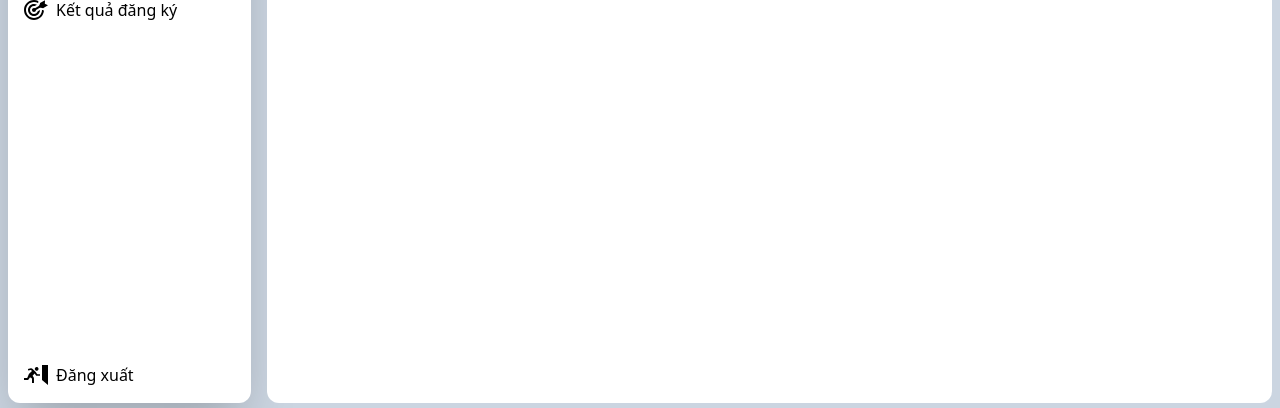
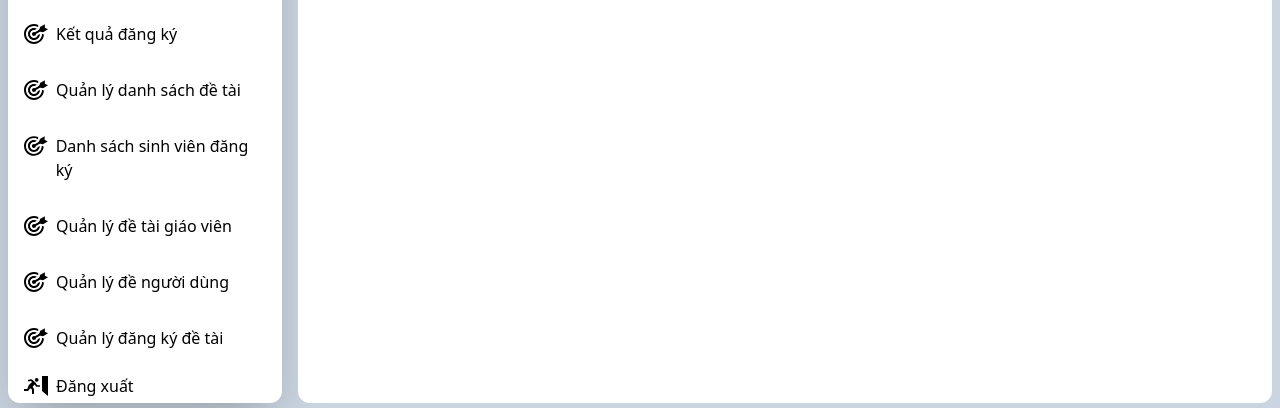
Before and after one commit to hungfq/TLCN, a Vue app in the folder packages/frontend/: page /dashboard in a window 1280 px wide. Shown: the part 405-813 px from the top of the page. Built offline with nearby package versions, Linux system fonts and the light colour scheme; what vue3-google-login, vuex-router-sync would draw is missing.

Commit message:
add sidebar

```diff
--- a/packages/frontend/package.json
+++ b/packages/frontend/package.json
@@ -36,7 +36,7 @@
     "vuex-router-sync": "^5.0.0"
   },
   "devDependencies": {
-    "@vitejs/plugin-vue": "^3.1.0",
+    "@vitejs/plugin-vue": "^3.2.0",
     "autoprefixer": "^10.4.8",
     "babel-core": "^6.26.3",
     "babel-eslint": "^10.1.0",
--- a/packages/frontend/src/components/Dashboard/SideBar.vue
+++ b/packages/frontend/src/components/Dashboard/SideBar.vue
@@ -1,6 +1,6 @@
 <!-- eslint-disable max-len -->
 <template>
-  <div class="rounded-xl flex flex-col bg-white px-2 shadow-2xl h-screen w-[300px] m-2">
+  <div class="rounded-xl flex flex-col bg-white px-2 shadow-2xl h-screen w-[350px] m-2">
     <img
       class="m-4"
       src="https://fit.hcmute.edu.vn/Resources/Images/SubDomain/fit/logo-cntt2021.png"
@@ -60,6 +60,71 @@
       ><path d="M6 12c0 2.206 1.794 4 4 4 1.761 0 3.242-1.151 3.775-2.734l2.224-1.291.001.025c0 3.314-2.686 6-6 6s-6-2.686-6-6 2.686-6 6-6c1.084 0 2.098.292 2.975.794l-2.21 1.283c-.248-.048-.503-.077-.765-.077-2.206 0-4 1.794-4 4zm4-2c-1.105 0-2 .896-2 2s.895 2 2 2 2-.896 2-2l-.002-.015 3.36-1.95c.976-.565 2.704-.336 3.711.159l4.931-2.863-3.158-1.569.169-3.632-4.945 2.87c-.07 1.121-.734 2.736-1.705 3.301l-3.383 1.964c-.29-.163-.621-.265-.978-.265zm7.995 1.911l.005.089c0 4.411-3.589 8-8 8s-8-3.589-8-8 3.589-8 8-8c1.475 0 2.853.408 4.041 1.107.334-.586.428-1.544.146-2.18-1.275-.589-2.69-.927-4.187-.927-5.523 0-10 4.477-10 10s4.477 10 10 10c5.233 0 9.521-4.021 9.957-9.142-.301-.483-1.066-1.061-1.962-.947z" /></svg>
       <span class="ml-2">Kết quả đăng ký</span>
     </div>
+    <div
+      class="flex my-2 hover:bg-gray-100 text-base font-normal p-2 rounded"
+      :class=" isResult ? 'bg-gray-100' : ''"
+      @click="handleClick('manage_topic_teacher')"
+    >
+      <svg
+        xmlns="http://www.w3.org/2000/svg"
+        width="24"
+        height="24"
+        viewBox="0 0 24 24"
+      ><path d="M6 12c0 2.206 1.794 4 4 4 1.761 0 3.242-1.151 3.775-2.734l2.224-1.291.001.025c0 3.314-2.686 6-6 6s-6-2.686-6-6 2.686-6 6-6c1.084 0 2.098.292 2.975.794l-2.21 1.283c-.248-.048-.503-.077-.765-.077-2.206 0-4 1.794-4 4zm4-2c-1.105 0-2 .896-2 2s.895 2 2 2 2-.896 2-2l-.002-.015 3.36-1.95c.976-.565 2.704-.336 3.711.159l4.931-2.863-3.158-1.569.169-3.632-4.945 2.87c-.07 1.121-.734 2.736-1.705 3.301l-3.383 1.964c-.29-.163-.621-.265-.978-.265zm7.995 1.911l.005.089c0 4.411-3.589 8-8 8s-8-3.589-8-8 3.589-8 8-8c1.475 0 2.853.408 4.041 1.107.334-.586.428-1.544.146-2.18-1.275-.589-2.69-.927-4.187-.927-5.523 0-10 4.477-10 10s4.477 10 10 10c5.233 0 9.521-4.021 9.957-9.142-.301-.483-1.066-1.061-1.962-.947z" /></svg>
+      <span class="ml-2">Quản lý danh sách đề tài</span>
+    </div>
+    <div
+      class="flex my-2 hover:bg-gray-100 text-base font-normal p-2 rounded"
+      :class=" isResult ? 'bg-gray-100' : ''"
+      @click="handleClick('list_student_of_topic')"
+    >
+      <svg
+        xmlns="http://www.w3.org/2000/svg"
+        width="24"
+        height="24"
+        viewBox="0 0 24 24"
+      ><path d="M6 12c0 2.206 1.794 4 4 4 1.761 0 3.242-1.151 3.775-2.734l2.224-1.291.001.025c0 3.314-2.686 6-6 6s-6-2.686-6-6 2.686-6 6-6c1.084 0 2.098.292 2.975.794l-2.21 1.283c-.248-.048-.503-.077-.765-.077-2.206 0-4 1.794-4 4zm4-2c-1.105 0-2 .896-2 2s.895 2 2 2 2-.896 2-2l-.002-.015 3.36-1.95c.976-.565 2.704-.336 3.711.159l4.931-2.863-3.158-1.569.169-3.632-4.945 2.87c-.07 1.121-.734 2.736-1.705 3.301l-3.383 1.964c-.29-.163-.621-.265-.978-.265zm7.995 1.911l.005.089c0 4.411-3.589 8-8 8s-8-3.589-8-8 3.589-8 8-8c1.475 0 2.853.408 4.041 1.107.334-.586.428-1.544.146-2.18-1.275-.589-2.69-.927-4.187-.927-5.523 0-10 4.477-10 10s4.477 10 10 10c5.233 0 9.521-4.021 9.957-9.142-.301-.483-1.066-1.061-1.962-.947z" /></svg>
+      <span class="ml-2">Danh sách sinh viên đăng ký</span>
+    </div>
+    <div
+      class="flex my-2 hover:bg-gray-100 text-base font-normal p-2 rounded"
+      :class=" isResult ? 'bg-gray-100' : ''"
+      @click="handleClick('manage_topic_teacher')"
+    >
+      <svg
+        xmlns="http://www.w3.org/2000/svg"
+        width="24"
+        height="24"
+        viewBox="0 0 24 24"
+      ><path d="M6 12c0 2.206 1.794 4 4 4 1.761 0 3.242-1.151 3.775-2.734l2.224-1.291.001.025c0 3.314-2.686 6-6 6s-6-2.686-6-6 2.686-6 6-6c1.084 0 2.098.292 2.975.794l-2.21 1.283c-.248-.048-.503-.077-.765-.077-2.206 0-4 1.794-4 4zm4-2c-1.105 0-2 .896-2 2s.895 2 2 2 2-.896 2-2l-.002-.015 3.36-1.95c.976-.565 2.704-.336 3.711.159l4.931-2.863-3.158-1.569.169-3.632-4.945 2.87c-.07 1.121-.734 2.736-1.705 3.301l-3.383 1.964c-.29-.163-.621-.265-.978-.265zm7.995 1.911l.005.089c0 4.411-3.589 8-8 8s-8-3.589-8-8 3.589-8 8-8c1.475 0 2.853.408 4.041 1.107.334-.586.428-1.544.146-2.18-1.275-.589-2.69-.927-4.187-.927-5.523 0-10 4.477-10 10s4.477 10 10 10c5.233 0 9.521-4.021 9.957-9.142-.301-.483-1.066-1.061-1.962-.947z" /></svg>
+      <span class="ml-2">Quản lý đề tài giáo viên</span>
+    </div>
+    <div
+      class="flex my-2 hover:bg-gray-100 text-base font-normal p-2 rounded"
+      :class=" isResult ? 'bg-gray-100' : ''"
+      @click="handleClick('manage_user')"
+    >
+      <svg
+        xmlns="http://www.w3.org/2000/svg"
+        width="24"
+        height="24"
+        viewBox="0 0 24 24"
+      ><path d="M6 12c0 2.206 1.794 4 4 4 1.761 0 3.242-1.151 3.775-2.734l2.224-1.291.001.025c0 3.314-2.686 6-6 6s-6-2.686-6-6 2.686-6 6-6c1.084 0 2.098.292 2.975.794l-2.21 1.283c-.248-.048-.503-.077-.765-.077-2.206 0-4 1.794-4 4zm4-2c-1.105 0-2 .896-2 2s.895 2 2 2 2-.896 2-2l-.002-.015 3.36-1.95c.976-.565 2.704-.336 3.711.159l4.931-2.863-3.158-1.569.169-3.632-4.945 2.87c-.07 1.121-.734 2.736-1.705 3.301l-3.383 1.964c-.29-.163-.621-.265-.978-.265zm7.995 1.911l.005.089c0 4.411-3.589 8-8 8s-8-3.589-8-8 3.589-8 8-8c1.475 0 2.853.408 4.041 1.107.334-.586.428-1.544.146-2.18-1.275-.589-2.69-.927-4.187-.927-5.523 0-10 4.477-10 10s4.477 10 10 10c5.233 0 9.521-4.021 9.957-9.142-.301-.483-1.066-1.061-1.962-.947z" /></svg>
+      <span class="ml-2">Quản lý đề người dùng</span>
+    </div>
+    <div
+      class="flex my-2 hover:bg-gray-100 text-base font-normal p-2 rounded"
+      :class=" isResult ? 'bg-gray-100' : ''"
+      @click="handleClick('manage_user')"
+    >
+      <svg
+        xmlns="http://www.w3.org/2000/svg"
+        width="24"
+        height="24"
+        viewBox="0 0 24 24"
+      ><path d="M6 12c0 2.206 1.794 4 4 4 1.761 0 3.242-1.151 3.775-2.734l2.224-1.291.001.025c0 3.314-2.686 6-6 6s-6-2.686-6-6 2.686-6 6-6c1.084 0 2.098.292 2.975.794l-2.21 1.283c-.248-.048-.503-.077-.765-.077-2.206 0-4 1.794-4 4zm4-2c-1.105 0-2 .896-2 2s.895 2 2 2 2-.896 2-2l-.002-.015 3.36-1.95c.976-.565 2.704-.336 3.711.159l4.931-2.863-3.158-1.569.169-3.632-4.945 2.87c-.07 1.121-.734 2.736-1.705 3.301l-3.383 1.964c-.29-.163-.621-.265-.978-.265zm7.995 1.911l.005.089c0 4.411-3.589 8-8 8s-8-3.589-8-8 3.589-8 8-8c1.475 0 2.853.408 4.041 1.107.334-.586.428-1.544.146-2.18-1.275-.589-2.69-.927-4.187-.927-5.523 0-10 4.477-10 10s4.477 10 10 10c5.233 0 9.521-4.021 9.957-9.142-.301-.483-1.066-1.061-1.962-.947z" /></svg>
+      <span class="ml-2">Quản lý đăng ký đề tài</span>
+    </div>
     <div class="flex my-2 hover:bg-gray-100 text-base font-normal p-2 rounded mt-auto">
       <svg
         xmlns="http://www.w3.org/2000/svg"
@@ -81,6 +146,10 @@ export default {
     select: {
       type: String,
       default: 'register',
+    },
+    role: {
+      type: String,
+      default: 'STUDENT',
     },
   },
   data () {
--- a/packages/frontend/src/page/DashboardPage.vue
+++ b/packages/frontend/src/page/DashboardPage.vue
@@ -43,6 +43,7 @@
 </template>
 
 <script>
+import { mapState, mapGetters } from 'vuex';
 import SideBar from '../components/Dashboard/SideBar.vue';
 import HeaderBar from '../components/Dashboard/HeaderBar.vue';
 import TableDKMH from '../components/Dashboard/TableDKMH.vue';
@@ -66,6 +67,12 @@ export default {
     };
   },
   computed: {
+    ...mapState({
+      isAuthenticated: ({ auth: { isAuthenticated } }) => isAuthenticated,
+    }),
+    ...mapGetters('auth', [
+      'userId', 'userEmail', 'userRole',
+    ]),
   },
   methods: {
     handleChange (value) {
--- a/packages/frontend/src/store/auth.js
+++ b/packages/frontend/src/store/auth.js
@@ -32,10 +32,12 @@ const actions = {
         const { userInfo, accessToken } = data;
         commit('setAuthenticated', { ...userInfo, token: accessToken });
       } else {
+        console.log(e);
         // handle ui display error in UI
         console.log('Error in login');
       }
     } catch (e) {
+      console.log(e);
       // handle ui display error in UI
       console.log('Error in login');
     }
--- a/packages/frontend/src/store/index.js
+++ b/packages/frontend/src/store/index.js
@@ -11,6 +11,7 @@ const vuexLocal = createPersistedState({
   paths: [
     'auth.userInfo',
     'auth.isAuthenticated',
+    'auth',
   ],
 
   getState: (key, storage) => {
```
